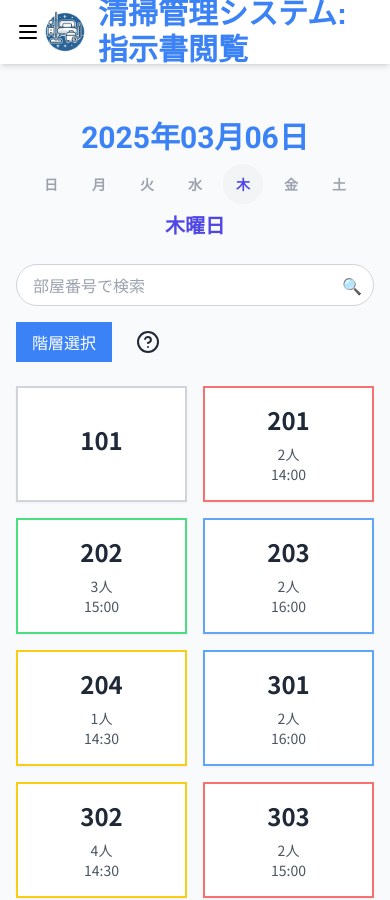
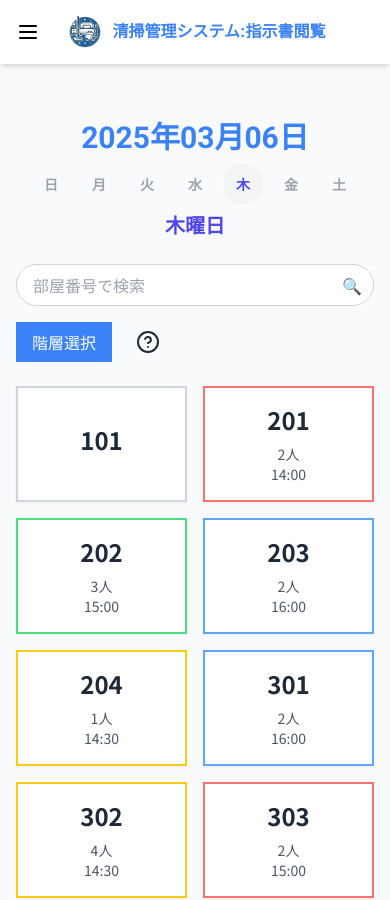
Before and after one commit to Keisuke-MARs/cleaning-management, a Next.js app: page /instructions/view in a window 390 px wide. Shown: the top 900 px of the page. Built offline with nearby package versions, Linux system fonts and the light colour scheme; a web font is replaced by a local one.

Commit message:
レスポンシブ対応(ヘッダー)

```diff
--- a/src/app/components/layout/header-with-menu.tsx
+++ b/src/app/components/layout/header-with-menu.tsx
@@ -1,6 +1,6 @@
 "use client"
 
-import { useState } from "react"
+import { useState, useEffect } from "react"
 import Link from "next/link"
 import { Menu, X } from "lucide-react"
 import Image from "next/image"
@@ -11,6 +11,17 @@ interface HeaderWithMenuProps {
 
 export default function HeaderWithMenu({ title }: HeaderWithMenuProps) {
     const [isOpen, setIsOpen] = useState(false)
+    const [isMobile, setIsMobile] = useState(false)
+
+    useEffect(() => {
+        const checkMobile = () => {
+            setIsMobile(window.innerWidth < 768)
+        }
+        checkMobile()
+        window.addEventListener("resize", checkMobile)
+
+        return () => window.removeEventListener("resize", checkMobile)
+    }, [])
 
     const menuItems = [
         { label: "作成", href: "/instructions/create" },
@@ -27,8 +38,11 @@ export default function HeaderWithMenu({ title }: HeaderWithMenuProps) {
                 </button>
                 <div className="flex items-center justify-center flex-grow">
                     <Link href="/" className="flex items-center hover:opacity-75 transition-opacity">
-                        <Image src="/icon.png" alt="アイコン" width={50} height={50} className="mr-2" />
-                        <h1 className="text-3xl font-bold text-primary font-heading">清掃管理システム:{title}</h1>
+                        <Image src="/icon.png" alt="アイコン" width={40} height={40} className="mr-2" />
+                        <h1 className={`font-bold text-primary font-heading ${isMobile ? "text-md" : "text-3xl"}`}>
+                            {isMobile ? "清掃管理システム:" : "清掃管理システム:"}
+                            {title}
+                        </h1>
                     </Link>
                 </div>
                 <div className="w-6"></div>
```
